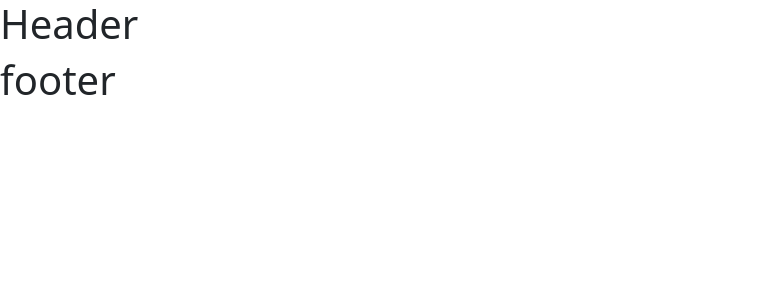
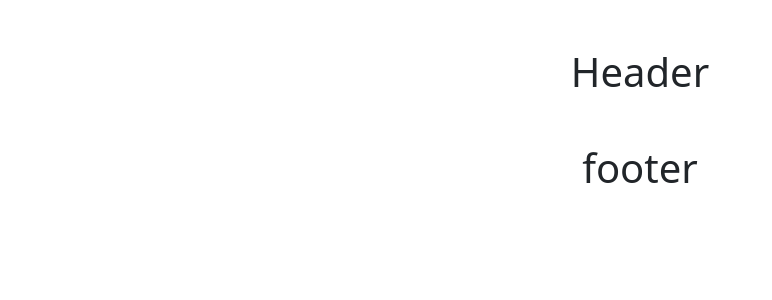
Before and after one commit to MadhuTenneti/ProjectOne, a React (Vite) app: page / in a window 1280 px wide. Shown: the top 300 px of the page, without its empty margins (0-772 px from the left). Built offline with nearby package versions, Linux system fonts and the light colour scheme.

Commit message:
commiting new changes from madhu

```diff
--- a/src/Footer.jsx
+++ b/src/Footer.jsx
@@ -1,7 +1,7 @@
 function Footer(){
     return(
         <>
-        <h1>footer</h1>
+        <h1 className="text-center my-5">footer</h1>
         </>
     )
 }
--- a/src/Header.jsx
+++ b/src/Header.jsx
@@ -1,7 +1,7 @@
 function Header(){
     return(
         <>
-        <h1>Header</h1>
+        <h1 className="text-center mt-5">Header</h1>
         </>
     )
 }
```
